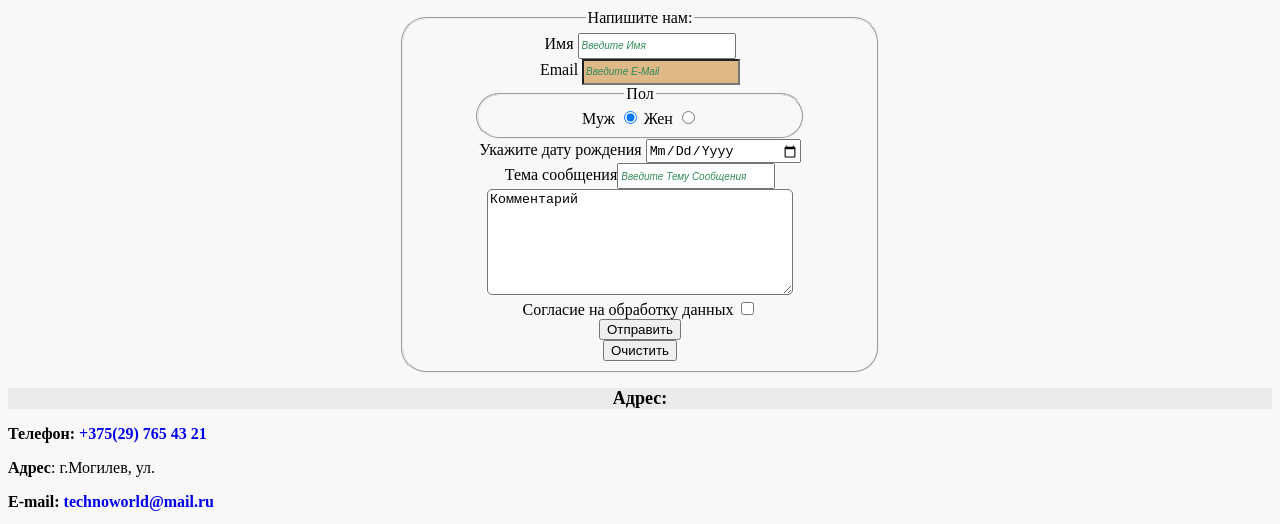
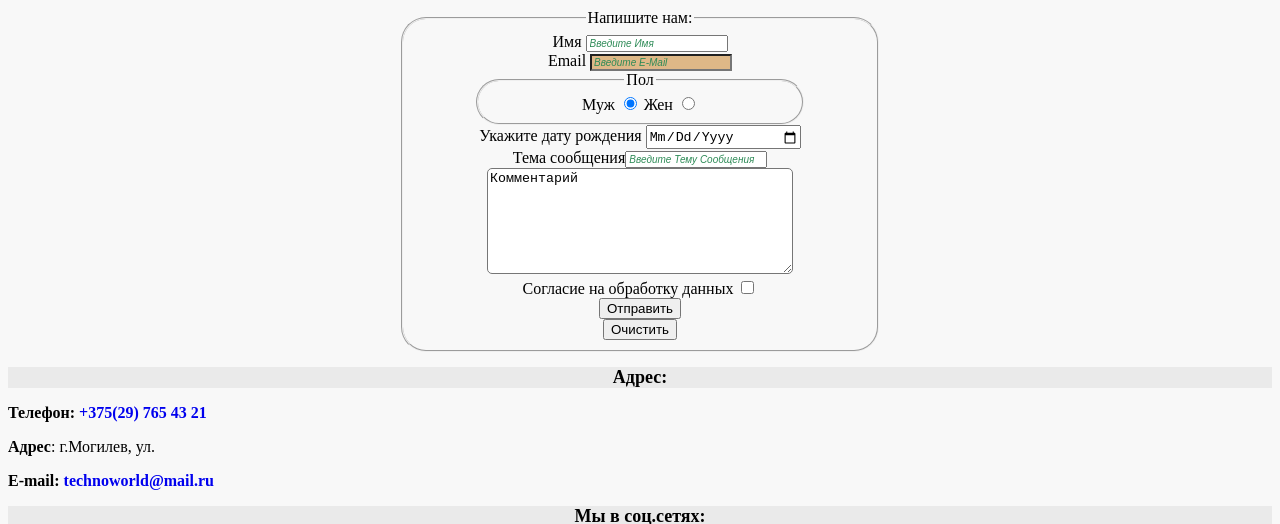
Before and after one commit to geras1m/itstep, a plain HTML site: page Task-1/contacts.html in a window 1280 px wide. Shown: the part 260-784 px from the top of the page. Drawn offline with Linux system fonts and the light colour scheme.

Commit message:
Подредактировал классы

```diff
--- a/Task-1/contacts.html
+++ b/Task-1/contacts.html
@@ -23,20 +23,20 @@
 
 <h1 class="heading">Контакты:</h1>
 
-<form>
-    <fieldset>
+<form class="forma">
+    <fieldset class="fieldset">
         <legend>Напишите нам:</legend>
         <div>
-        <label>Имя <input class="enter enter-text" type="text" placeholder="Введите имя" required></label>
+        <label>Имя <input class="enter-text" type="text" placeholder="Введите имя" required></label>
         <!--placeholder="Введите имя" - Определяет короткую текстовую подсказку, которая описывает ожидаемое вводимое значение -->
         <!--required - Выводит сообщение о том, что данное поле является обязательным для заполнения. -->
         </div>
         <div>
-        <label>Email <input class="enter enter-text" type="email" placeholder="Введите e-mail" required></label>
+        <label>Email <input class="enter-text" type="email" placeholder="Введите e-mail" required></label>
         <!--placeholder="Введите имя" - Определяет короткую текстовую подсказку, которая описывает ожидаемое вводимое значение -->
         <!--required - Выводит сообщение о том, что данное поле является обязательным для заполнения. -->
         </div>
-        <fieldset class="border-gender">
+        <fieldset class="border-gender fieldset">
             <legend>Пол</legend>
             <label>Муж <input type="radio" name="gender" checked></label>
             <label>Жен <input type="radio" name="gender"></label>
@@ -47,12 +47,12 @@
         <label>Укажите дату рождения <input class="enter" type="date"></label>
         </div>
         <div>
-        <label>Тема сообщения<input class="enter enter-text" type="text" placeholder="Введите тему сообщения" required></label>
+        <label>Тема сообщения<input class="enter-text" type="text" placeholder="Введите тему сообщения" required></label>
         <!--placeholder="Введите имя" - Определяет короткую текстовую подсказку, которая описывает ожидаемое вводимое значение -->
         <!--required - Выводит сообщение о том, что данное поле является обязательным для заполнения. -->
         </div>
         <div>
-        <textarea>Комментарий</textarea>
+        <textarea class="textarea">Комментарий</textarea>
         <!--<textarea>...</textarea> - используется когда нужно создать большие текстовые поля -->
         </div>
         <div>
```
